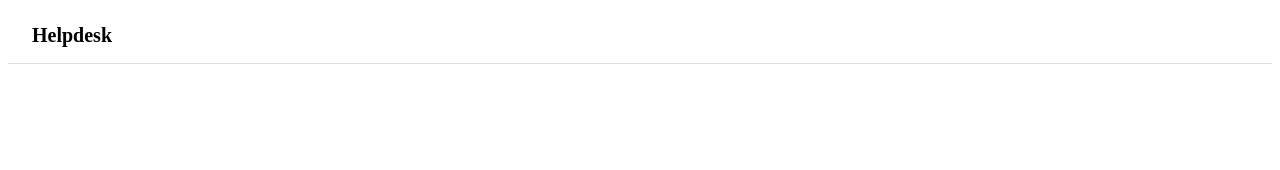
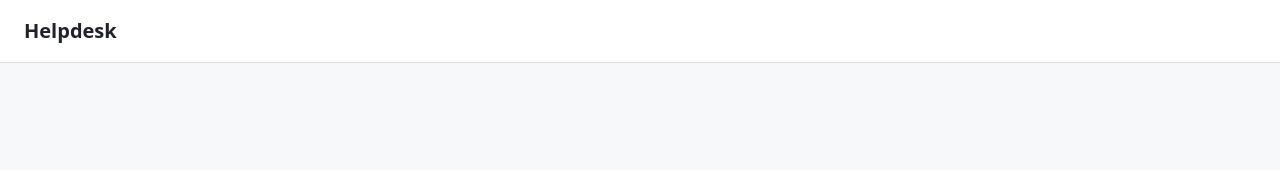
Before and after one commit to Zuzz001zu/medislot, an Angular app: page / in a window 1280 px wide. Shown: the top 170 px of the page. Built offline with nearby package versions, Linux system fonts and the light colour scheme.

Commit message:
add base global styles

```diff
--- a/src/app/app.scss
+++ b/src/app/app.scss
@@ -1,6 +1,7 @@
 .header {
   padding: 16px 24px;
   border-bottom: 1px solid #e0e0e0;
+  background-color: #fff;
 }
 
 .header__title {
--- a/src/index.html
+++ b/src/index.html
@@ -1,13 +1,16 @@
 <!doctype html>
 <html lang="en">
+
 <head>
   <meta charset="utf-8">
-  <title>HelpdeskWeb</title>
+  <title>Helpdesk</title>
   <base href="/">
   <meta name="viewport" content="width=device-width, initial-scale=1">
   <link rel="icon" type="image/x-icon" href="favicon.ico">
 </head>
+
 <body>
   <app-root></app-root>
 </body>
+
 </html>
--- a/src/styles.scss
+++ b/src/styles.scss
@@ -1 +1,14 @@
-/* You can add global styles to this file, and also import other style files */
+*,
+*::before,
+*::after {
+  box-sizing: border-box;
+}
+
+body {
+  margin: 0;
+  font-family: system-ui, -apple-system, "Segoe UI", Roboto, sans-serif;
+  font-size: 16px;
+  line-height: 1.5;
+  color: #1f2328;
+  background-color: #f6f8fa;
+}
```
